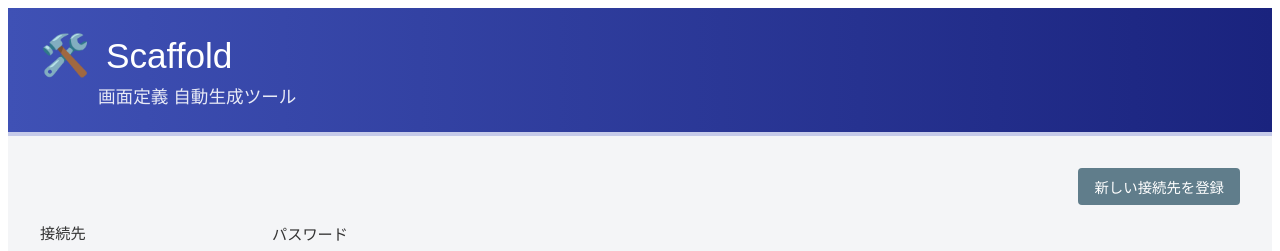
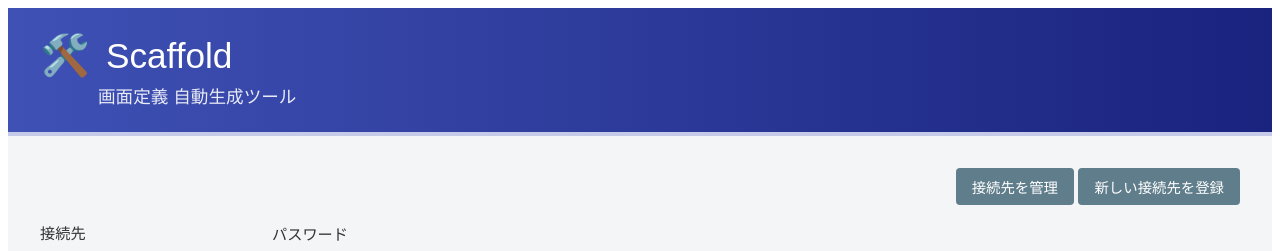
Before and after one commit to totototo0526/Scaffold, a SvelteKit app in the folder frontend-app/: page / in a window 1280 px wide. Shown: the top 251 px of the page. Built offline with nearby package versions, Linux system fonts and the light colour scheme; no server answers.

Commit message:
Added a link to the admin page from the home page.

```diff
--- a/frontend-app/src/routes/+page.svelte
+++ b/frontend-app/src/routes/+page.svelte
@@ -99,6 +99,7 @@
 
     <div class="content-wrapper">
         <div class="admin-link-container">
+            <a href="/admin/connections" class="admin-link">接続先を管理</a>
             <a href="/admin/connections/new" class="admin-link">新しい接続先を登録</a>
         </div>
         <form
```
